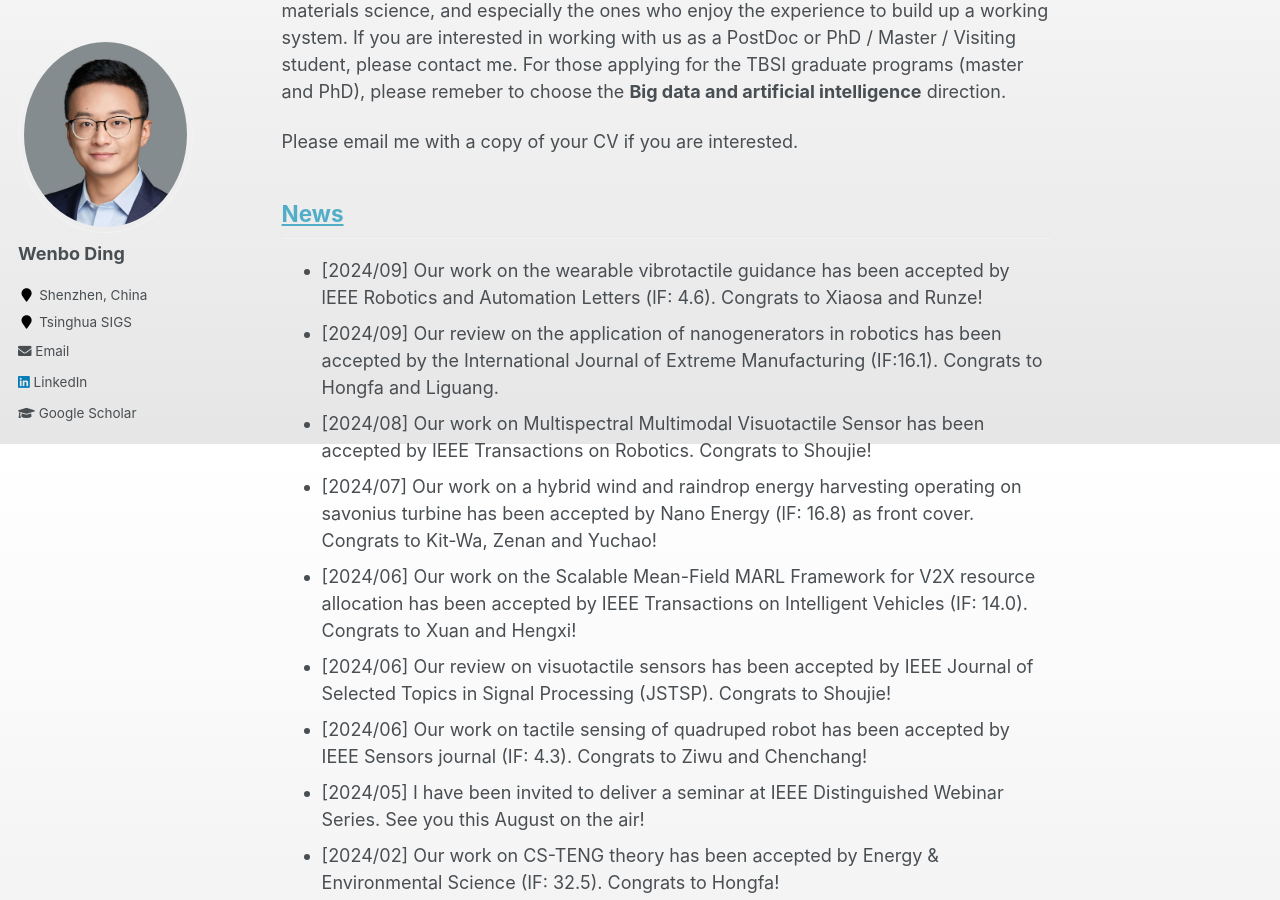
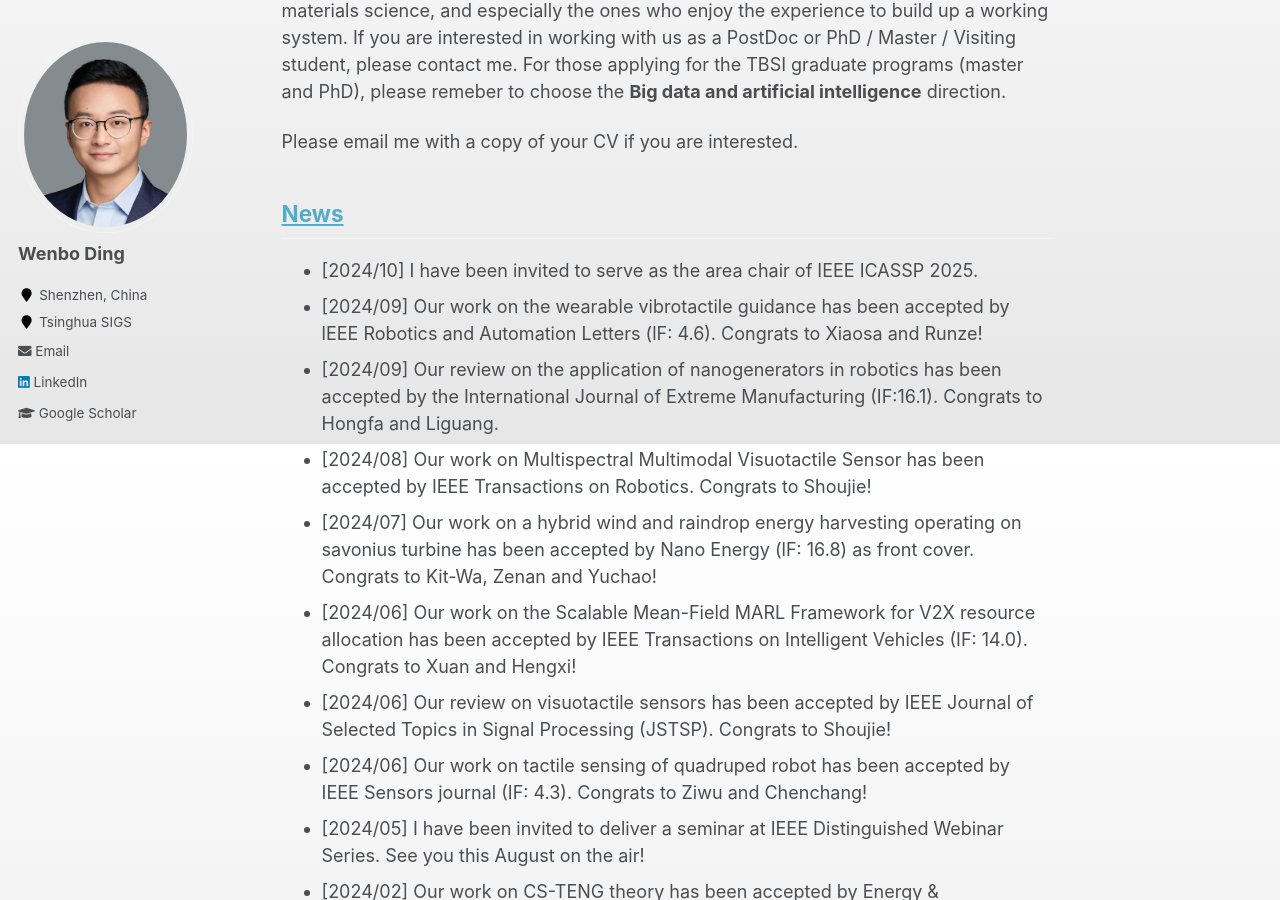
Before and after one commit to whenboy07/whenboy07.github.io, a Jekyll site: the page built from _pages/about.md, in a window 1280 px wide and 900 px high, scrolled down 1356 px. Built offline with Jekyll 4.4.1, drawn with Linux system fonts in a browser that asks for light colours.

Commit message:
update news

```diff
--- a/_pages/about.md
+++ b/_pages/about.md
@@ -34,6 +34,7 @@ Please email me with a copy of your CV if you are interested.
 <!-- Visit [Opportunities](/opportunities/) for all the opportunities. -->
 
 ## [News](/news/)
+* [2024/10] I have been invited to serve as the area chair of IEEE ICASSP 2025.
 * [2024/09] Our work on the wearable vibrotactile guidance has been accepted by lEEE Robotics and Automation Letters (lF: 4.6). Congrats to Xiaosa and Runze!
 * [2024/09] Our review on the application of nanogenerators in robotics has been accepted by the International Journal of Extreme Manufacturing (IF:16.1). Congrats to Hongfa and Liguang.
 * [2024/08] Our work on Multispectral Multimodal Visuotactile Sensor has been accepted by IEEE Transactions on Robotics. Congrats to Shoujie!
```
Also changed, not shown: _pages/news.md (+1 -0 lines).
